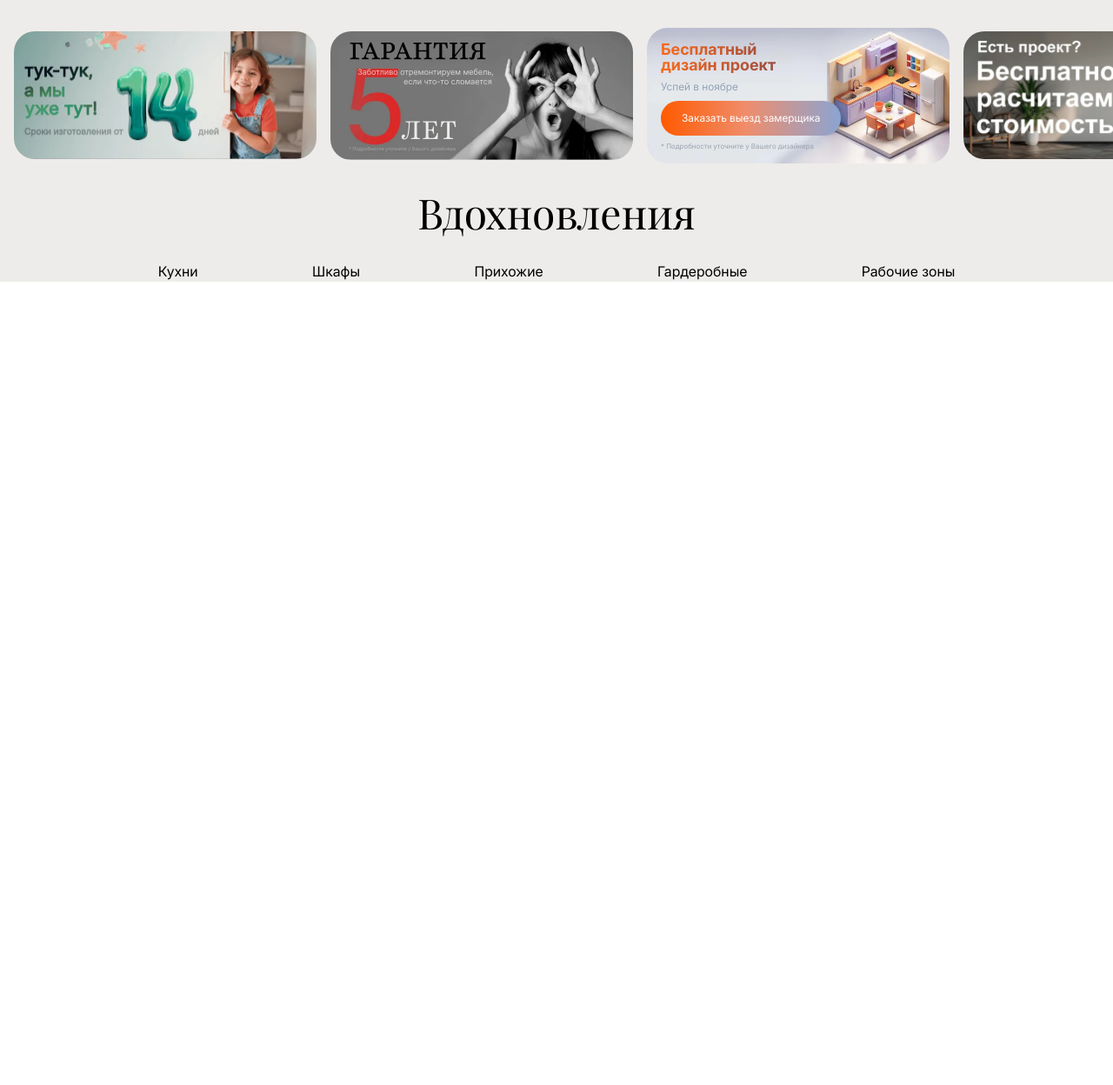
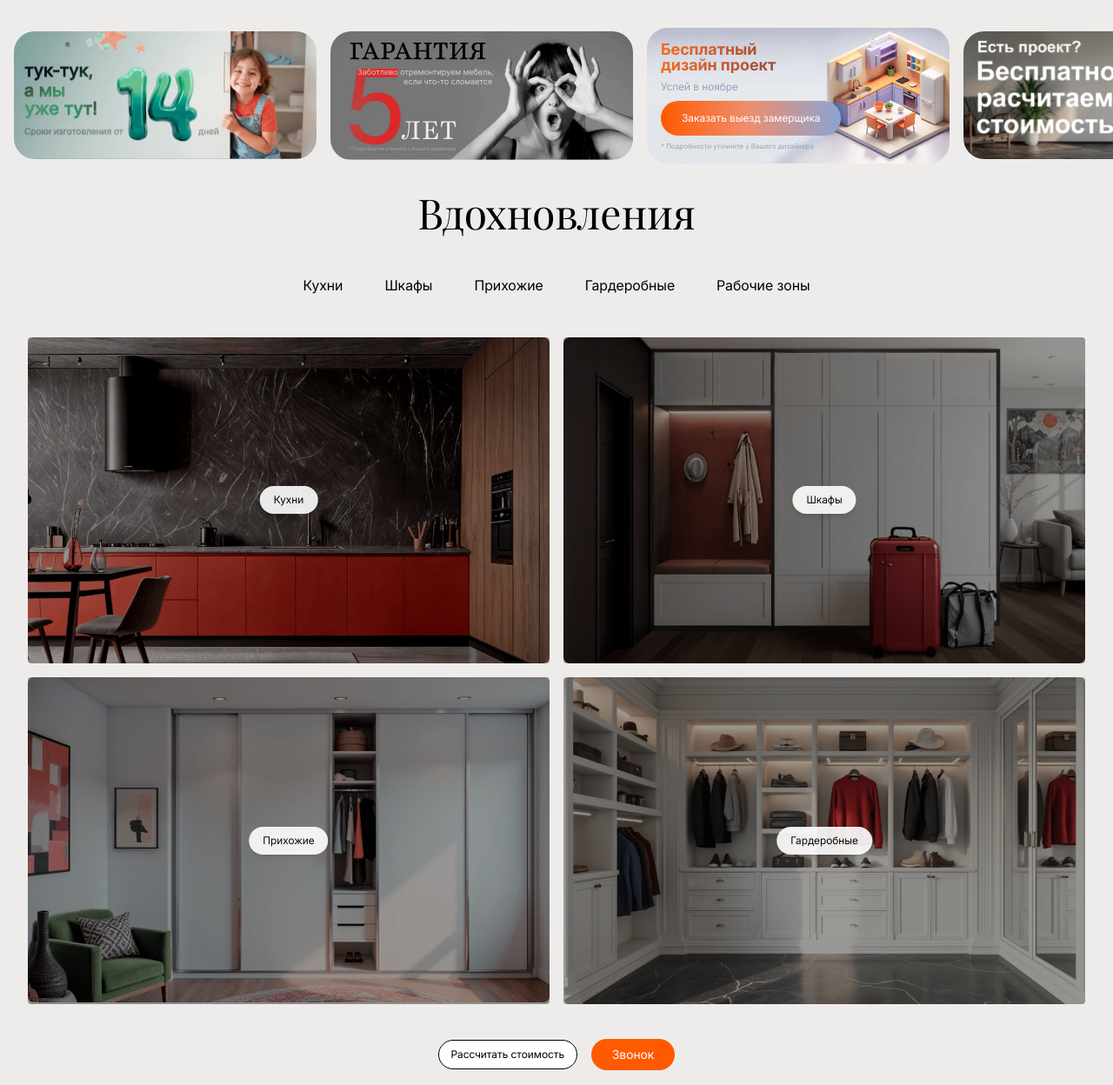
Before and after one commit to NeoScripter/darina, a Laravel app: page / in a window 1280 px wide. Shown: the part 1140-2388 px from the top of the page at 87% size. Before the commit the page ends 1464 px from the top, so only its background shows below. Run offline with Laravel 10, Linux system fonts and the light colour scheme; style sheets or scripts are compiled from the project's sources.

Commit message:
started the carousel section

```diff
--- a/resources/views/components/user/home/carousel.blade.php
+++ b/resources/views/components/user/home/carousel.blade.php
@@ -3,12 +3,12 @@
     class="relative overflow-x-hidden group bg-beige md:px-4 lg:px-8">
 
     <button @click="currentSlide = (currentSlide - 1 + totalSlides) % totalSlides" x-show="currentSlide !== 0"
-        class="absolute z-10 transition-opacity transform -translate-y-1 bg-transparent opacity-0 left-1 bottom-20 group-hover:opacity-100">
+        class="absolute z-10 w-8 transition-opacity transform -translate-y-1 bg-transparent opacity-0 left-1 bottom-20 group-hover:opacity-100">
         <img src="{{ asset('images/main/slide-prev.svg') }}" alt="">
     </button>
 
     <button @click="currentSlide = (currentSlide + 1) % totalSlides" x-show="currentSlide !== 4"
-        class="absolute z-10 transition-opacity transform -translate-y-1 bg-transparent opacity-0 right-1 bottom-20 group-hover:opacity-100">
+        class="absolute z-10 w-8 transition-opacity transform -translate-y-1 bg-transparent opacity-0 right-1 bottom-20 group-hover:opacity-100">
         <img src="{{ asset('images/main/slide-next.svg') }}" alt="">
     </button>
 
--- a/resources/views/user/index.blade.php
+++ b/resources/views/user/index.blade.php
@@ -47,10 +47,10 @@
     <x-user.home.carousel />
 
     <div class="bg-beige">
-        <h2 class="mb-8 text-5xl text-center font-title">Вдохновления</h2>
+        <h2 class="mb-8 text-5xl text-center font-title md:mb-12">Вдохновления</h2>
 
-        <nav class="w-4/5 mx-auto">
-            <ul class="flex flex-wrap items-center justify-around gap-6">
+        <nav class="w-4/5 mx-auto mb-8 md:mb-12">
+            <ul class="flex flex-wrap items-center justify-around gap-6 sm:justify-center sm:gap-12">
                 @php
                     $nav_names = ['Кухни', 'Шкафы', 'Прихожие', 'Гардеробные', 'Рабочие зоны'];
                 @endphp
@@ -62,7 +62,91 @@
             </ul>
         </nav>
 
+        <div class="grid gap-4 px-2 sm:px-4 md:px-8 sm:grid-cols-2">
+            @php
+                $rooms = [
+                    ['name' => 'Кухни', 'alt' => 'Современная кухня с красными фасадами и черной мраморной стеной.'],
+                    ['name' => 'Шкафы', 'alt' => 'Шкафы'],
+                    ['name' => 'Прихожие', 'alt' => 'Прихожие'],
+                    ['name' => 'Гардеробные', 'alt' => 'Гардеробные'],
+                ];
+            @endphp
+
+            @foreach ($rooms as $index => $room)
+                <a href=""
+                    class="relative block overflow-hidden transition-all duration-300 rounded before:z-10 group before:absolute before:inset-0 before:bg-black before:opacity-40 hover:before:opacity-20 before:transition-opacity before:duration-300">
+                    <img src="{{ asset('images/main/room-' . ($index + 1) . '.webp') }}" alt="{{ $room['alt'] }}"
+                        class="transition-transform duration-300 group-hover:scale-110">
+                    <div
+                        class="absolute z-20 px-4 py-2 transform -translate-x-1/2 -translate-y-1/2 bg-white rounded-full shadow-md opacity-90 left-1/2 top-1/2 text-xxs md:text-xs">
+                        {{ $room['name'] }}
+                    </div>
+                </a>
+            @endforeach
+
+        </div>
+
+        <div class="flex items-center justify-center gap-4 mt-10 sm:mt-20 md:mt-10">
+            <a href=""
+                class="w-40 py-2 text-xs text-center transition-colors bg-white border border-black rounded-full hover:bg-black hover:text-white">Рассчитать
+                стоимость</a>
+            <button
+                class="flex items-center justify-center px-4 py-2 text-xs text-white transition-opacity rounded-full sm:px-6 sm:text-sm bg-orange hover:opacity-75">
+                Звонок
+            </button>
+        </div>
+    </div>
+
+
+    <div x-data="{ currentSlide: 0, totalSlides: 5 }" class="relative px-4 pt-4 overflow-x-hidden group bg-beige lg:px-8">
+
+        <button @click="currentSlide = (currentSlide - 1 + totalSlides) % totalSlides" x-show="currentSlide !== 0"
+            class="absolute z-10 w-8 transition-opacity transform translate-y-8 bg-transparent opacity-0 left-1 bottom-1/2 group-hover:opacity-100">
+            <img src="{{ asset('images/main/slide-prev.svg') }}" alt="">
+        </button>
+
+        <button @click="currentSlide = (currentSlide + 1) % totalSlides" x-show="currentSlide !== 4"
+            class="absolute z-10 w-8 transition-opacity transform translate-y-8 bg-transparent opacity-0 right-1 bottom-1/2 group-hover:opacity-100">
+            <img src="{{ asset('images/main/slide-next.svg') }}" alt="">
+        </button>
+
+        <div class="flex items-center gap-12 py-8 transition-transform duration-500 ease-in-out"
+            :style="{ transform: `translateX(${currentSlide * -295}px)` }">
+
+            @for ($i = 0; $i < 5; $i++)
+                <div class="relative w-64 h-full overflow-hidden rounded-3xl shrink-0">
+
+                    <video muted class="object-cover object-center w-full h-full carousel__video"
+                        x-ref="video{{ $i }}"
+                        x-on:ended="
+                        currentSlide = (currentSlide + 1) % totalSlides;
+                        $nextTick(() => { $refs['video' + currentSlide].play() })
+                    ">
+                        <source src="{{ asset('videos/main/main-mb.mp4') }}" type="video/mp4">
+                        Your browser does not support the video tag.
+                    </video>
+
+                    <svg class="absolute cursor-pointer top-2 right-2" width="50" height="50">
+                        <circle class="progress-ring__circle" cx="25" cy="25" r="20"></circle>
+
+                        <line x1="21" y1="17" x2="21" y2="33" stroke="currentColor"
+                            stroke-width="3.5" class="hidden text-white" />
+
+                        <line x1="29" y1="17" x2="29" y2="33" stroke="currentColor"
+                            stroke-width="3.5" class="hidden text-white" />
+
+                        <polygon class="text-white" points="10,5 10,20 20,12.5" fill="currentColor"
+                            transform="translate(8, 9) scale(1.3)" />
+                    </svg>
+
+                    <button class="absolute w-8 h-8 transition-opacity bottom-4 right-4 hover:opacity-80">
+                        <img src="{{ asset('images/main/plus.svg') }}" alt="Plus sign">
+                    </button>
+                </div>
+            @endfor
+        </div>
 
     </div>
 
+
 </x-user-layout>
```
Also changed, not shown: resources/js/app.js (+56 -0 lines), public/images/main/plus.svg (added), resources/js/carousel.js (added).
